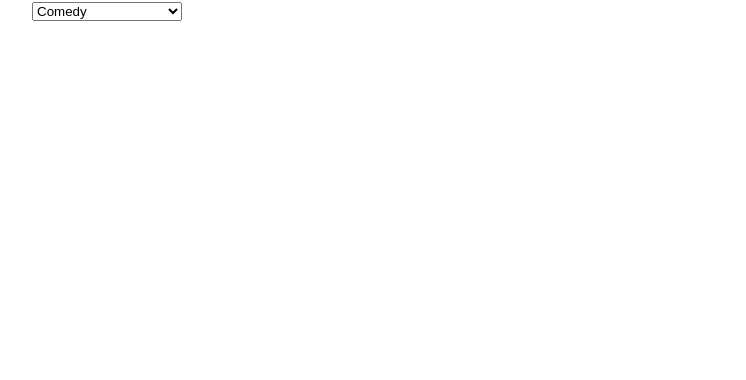
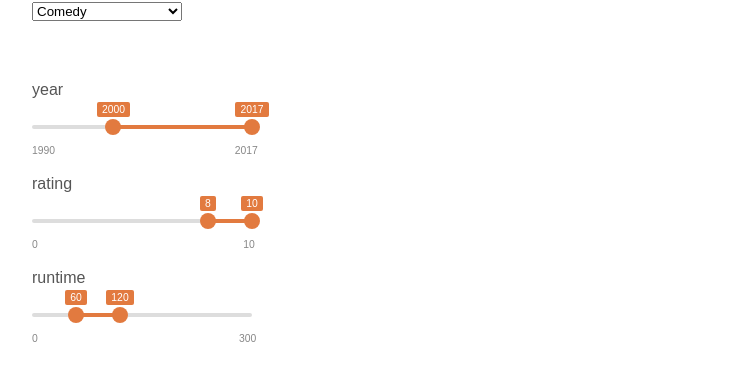
Before and after one commit to SacuL/Trending-Movies, a React (Create React App) app: page / in a window 1280 px wide. Shown: the part 146-526 px from the top of the page, without its empty margins (8-754 px from the left). Built offline with nearby package versions, Linux system fonts and the light colour scheme; no server answers.

Commit message:
Range slider on navigation

```diff
--- a/package.json
+++ b/package.json
@@ -8,6 +8,7 @@
     "@testing-library/user-event": "^7.2.1",
     "react": "^16.12.0",
     "react-dom": "^16.12.0",
+    "react-input-range": "^1.3.0",
     "react-scripts": "3.3.0"
   },
   "scripts": {
--- a/src/main/navigation/Navigation.js
+++ b/src/main/navigation/Navigation.js
@@ -1,20 +1,55 @@
 import React from "react";
 import "./Navigation.css";
 import Selection from "./Selection";
+import Slider from "./Slider";
 
 class Navigation extends React.Component {
   state = {
-    genre: "comedy"
+    genre: "comedy",
+    year: {
+      label: "year",
+      min: 1990,
+      max: 2017,
+      step: 1,
+      value: { min: 2000, max: 2017 }
+    },
+    rating: {
+      label: "rating",
+      min: 0,
+      max: 10,
+      step: 1,
+      value: { min: 8, max: 10 }
+    },
+    runtime: {
+      label: "runtime",
+      min: 0,
+      max: 300,
+      step: 15,
+      value: { min: 60, max: 120 }
+    }
   };
 
   setGenre = value => {
     this.setState({ genre: value });
   };
 
+  onChange = data => {
+    this.setState({
+      [data.type]: {
+        ...this.state[data.type],
+        value: data.value
+      }
+    });
+  };
+
   render() {
     return (
       <section className="navigation">
         <Selection genre={this.state.genre} onGenreChange={this.setGenre} />
+
+        <Slider data={this.state.year} onChange={this.onChange} />
+        <Slider data={this.state.rating} onChange={this.onChange} />
+        <Slider data={this.state.runtime} onChange={this.onChange} />
       </section>
     );
   }
--- /dev/null
+++ b/src/main/navigation/Slider.css
@@ -0,0 +1,42 @@
+.slider {
+  margin-bottom: 40px;
+}
+
+.slider label {
+  color: #555;
+  font-size: 1rem;
+  margin-bottom: 20px;
+  display: block;
+}
+
+.input-range__slider {
+  background: #e27a3f;
+  border: none;
+}
+
+.input-range__track {
+  background: #ddd;
+}
+
+.input-range__track--active {
+  background: #e27a3f;
+}
+
+.input-range__label--value .input-range__label-container {
+  background: #e27a3f;
+  color: white;
+  font-size: 0.65rem;
+  padding: 2px 5px;
+  border-radius: 2px;
+}
+
+.input-range__label--min .input-range__label-container,
+.input-range__label--max .input-range__label-container {
+  font-size: 0.65rem;
+  color: #888;
+  left: 0;
+}
+
+.input-range__label--max .input-range__label-container {
+  left: 25%;
+}
--- /dev/null
+++ b/src/main/navigation/Slider.js
@@ -0,0 +1,32 @@
+import React from "react";
+import InputRange from "react-input-range";
+
+import "react-input-range/lib/css/index.css";
+import "./Slider.css";
+
+class Slider extends React.Component {
+  onChange = range => {
+    this.props.onChange({
+      type: this.props.data.label,
+      value: range
+    });
+  };
+
+  render() {
+    const { min, max, step, value, label } = this.props.data;
+    return (
+      <div className="slider">
+        <label>{label}</label>
+        <InputRange
+          minValue={min}
+          maxValue={max}
+          step={step}
+          onChange={this.onChange}
+          value={value}
+        />
+      </div>
+    );
+  }
+}
+
+export default Slider;
```
Also changed, not shown: 2 other files (tests, documents, lock files or other folders).
